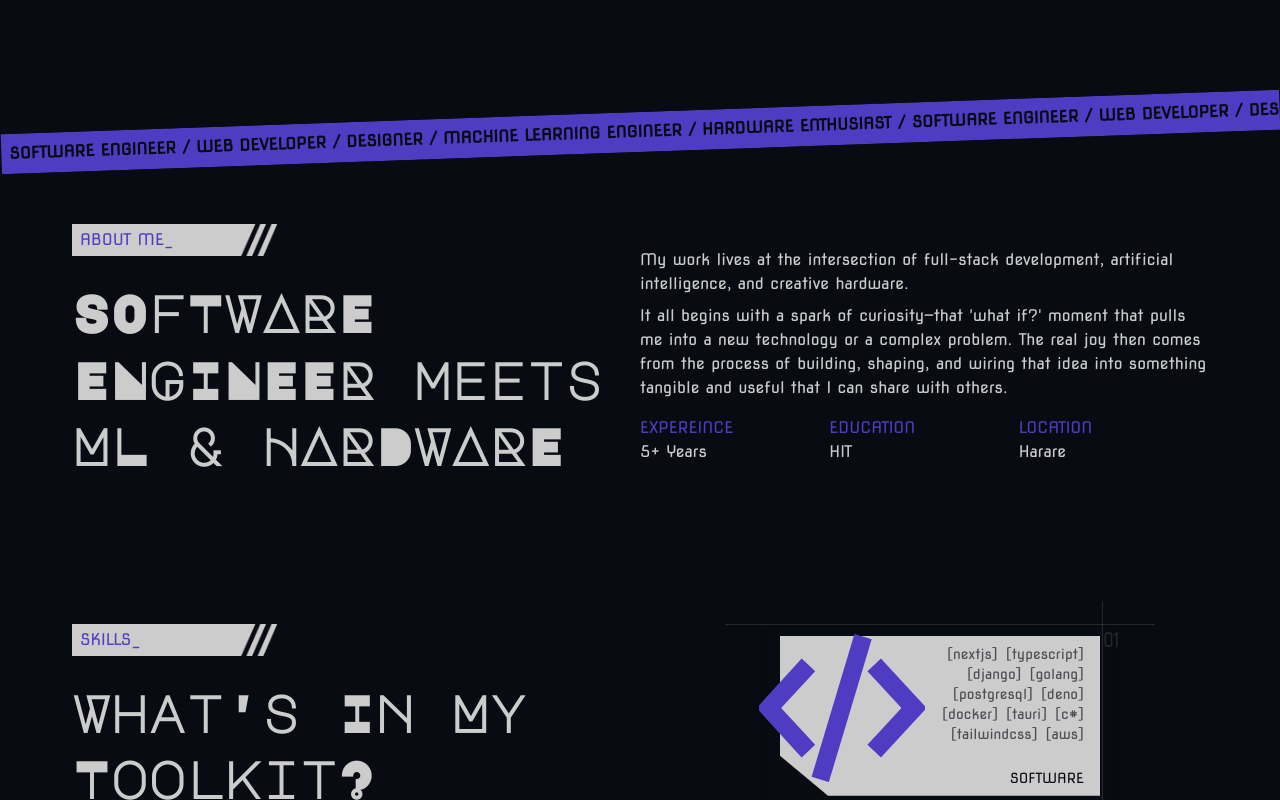
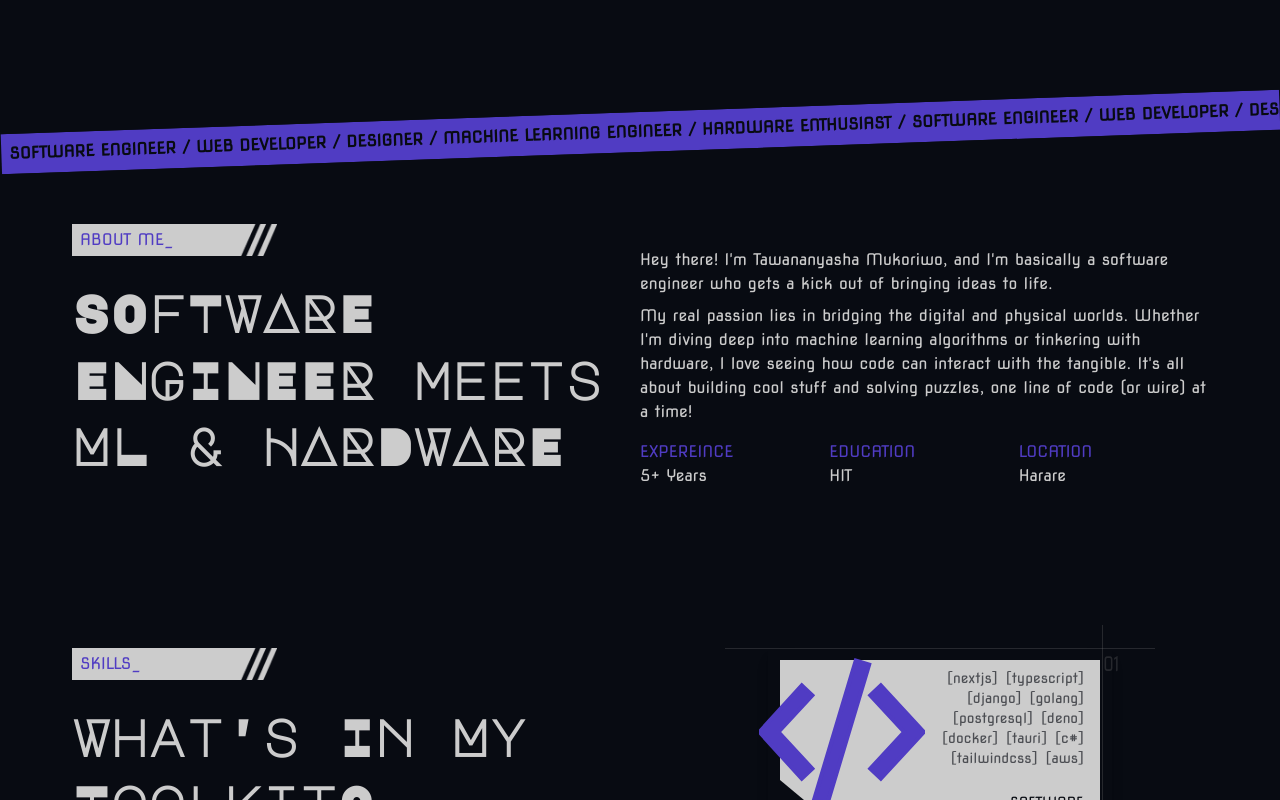
Before and after one commit to TawanaState/portfolio-site, a Next.js app: page / in a window 1280 px wide. Shown: the part 600-1400 px from the top of the page. Built offline with nearby package versions, Linux system fonts and the light colour scheme.

Commit message:
Finished about sect

```diff
--- a/src/app/components/about/main.tsx
+++ b/src/app/components/about/main.tsx
@@ -1,7 +1,7 @@
 import SectionTag from "@/app/ui/section.tag";
 
 export default function AboutSection(){
-    return <section className="flex flex-col md:grid md:grid-cols-2 px-mobile md:px-base py-24 pt-6">
+    return <section id="about" className="flex flex-col md:grid md:grid-cols-2 px-mobile md:px-base py-28 pt-6">
 
         <div className="flex flex-col gap-2 items-start">
             <SectionTag>About Me</SectionTag>
@@ -12,10 +12,10 @@ export default function AboutSection(){
 
         <div className="flex flex-col gap-2 items-start pt-6">
             <p className="text-justify md:text-left">
-                My work lives at the intersection of full-stack development, artificial intelligence, and creative hardware.
+                Hey there! I'm Tawananyasha Mukoriwo, and I'm basically a software engineer who gets a kick out of bringing ideas to life.
             </p>
             <p className="text-justify md:text-left">
-                It all begins with a spark of curiosity—that 'what if?' moment that pulls me into a new technology or a complex problem. The real joy then comes from the process of building, shaping, and wiring that idea into something tangible and useful that I can share with others.
+                My real passion lies in bridging the digital and physical worlds. Whether I'm diving deep into machine learning algorithms or tinkering with hardware, I love seeing how code can interact with the tangible. It's all about building cool stuff and solving puzzles, one line of code (or wire) at a time!
             </p>
 
 
@@ -25,7 +25,7 @@ export default function AboutSection(){
                 <span className="text-accent">LOCATION</span>
 
                 <span>5+ Years</span>
-                <span>HIT</span>
+                <a href="https://hit.ac.zw/">HIT</a>
                 <span>Harare</span>
             </div>
 
```
